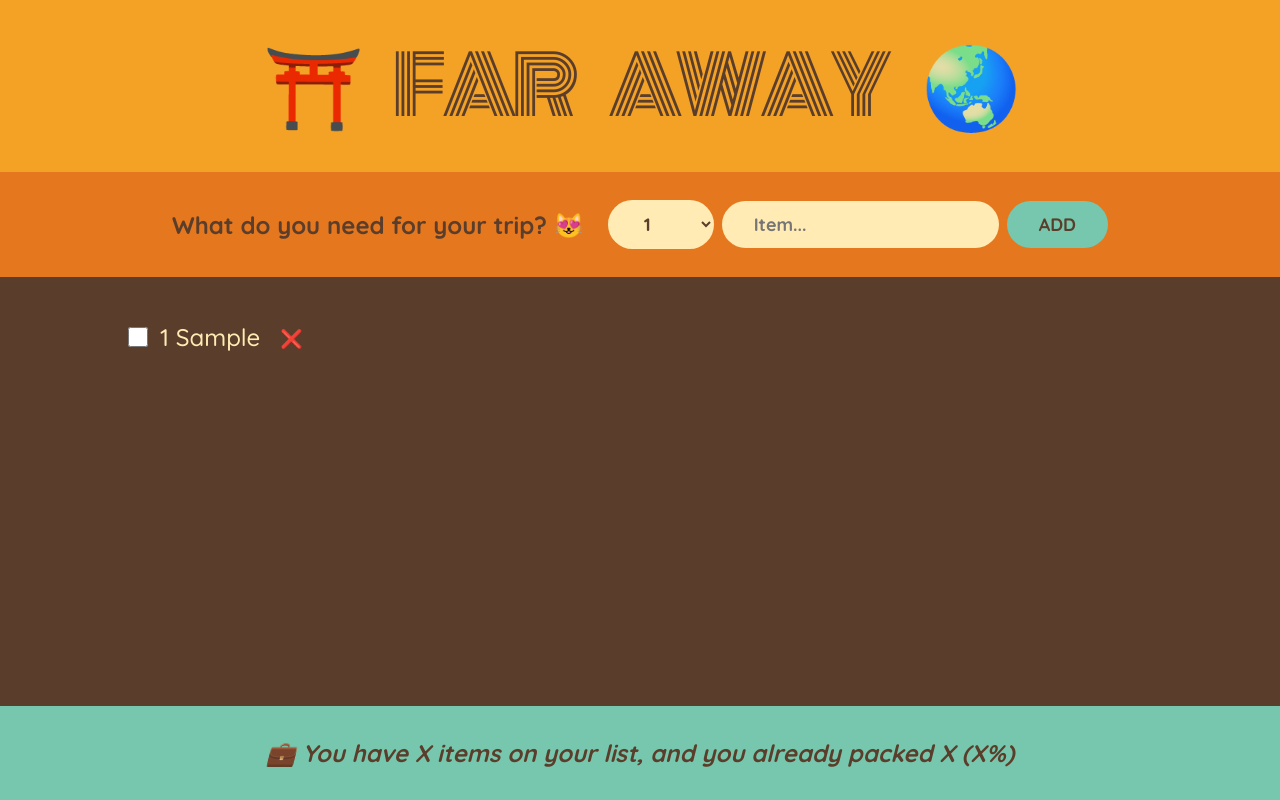
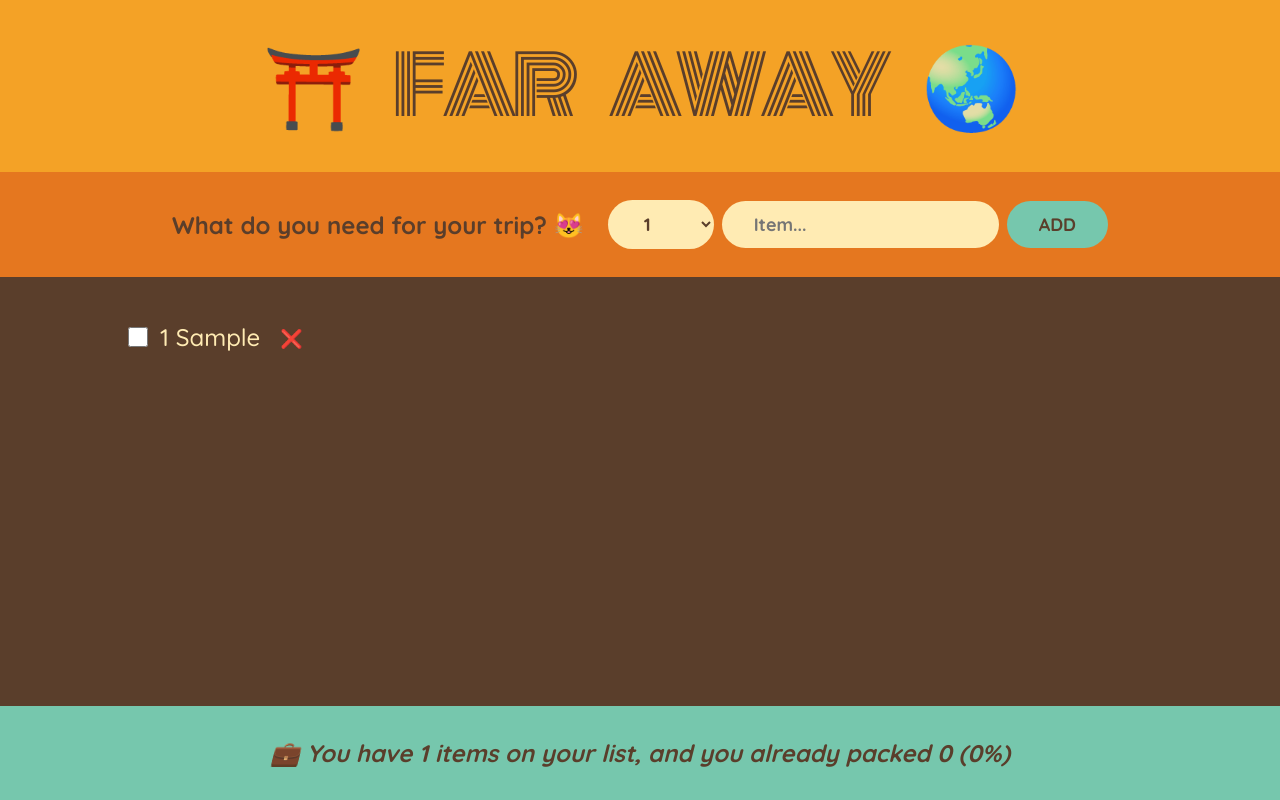
Before and after one commit to 66Gramms/travel-list, a React (Vite) app: page / in a window 1280 px wide. Both pictures are taken after typing "Sample" into the empty fields and a click on the button "ADD". Built offline with nearby package versions, Linux system fonts and the light colour scheme.

Commit message:
85. Derived state

```diff
--- a/src/App.jsx
+++ b/src/App.jsx
@@ -28,7 +28,7 @@ export default function App() {
         onDeleteItem={handleDeleteItem}
         onToggleItem={handleToggleItem}
       />
-      <Stats />
+      <Stats items={items} />
     </div>
   );
 }
@@ -112,10 +112,25 @@ function Item({ item, onDeleteItem, onToggleItem }) {
   );
 }
 
-function Stats() {
+function Stats({ items }) {
+  const numItems = items.length;
+  if (!numItems)
+    return (
+      <p className="stats">
+        <em>Start adding some items to your packing list 🚀</em>
+      </p>
+    );
+
+  const numPacked = items.filter((item) => item.packed).length;
+  const percentage = Math.round((numPacked / numItems) * 100);
+
   return (
     <footer className="stats">
-      <em>💼 You have X items on your list, and you already packed X (X%)</em>
+      <em>
+        {percentage === 100
+          ? "You got everthing! Ready to go ✈"
+          : `💼 You have ${numItems} items on your list, and you already packed ${numPacked} (${percentage}%)`}
+      </em>
     </footer>
   );
 }
```
